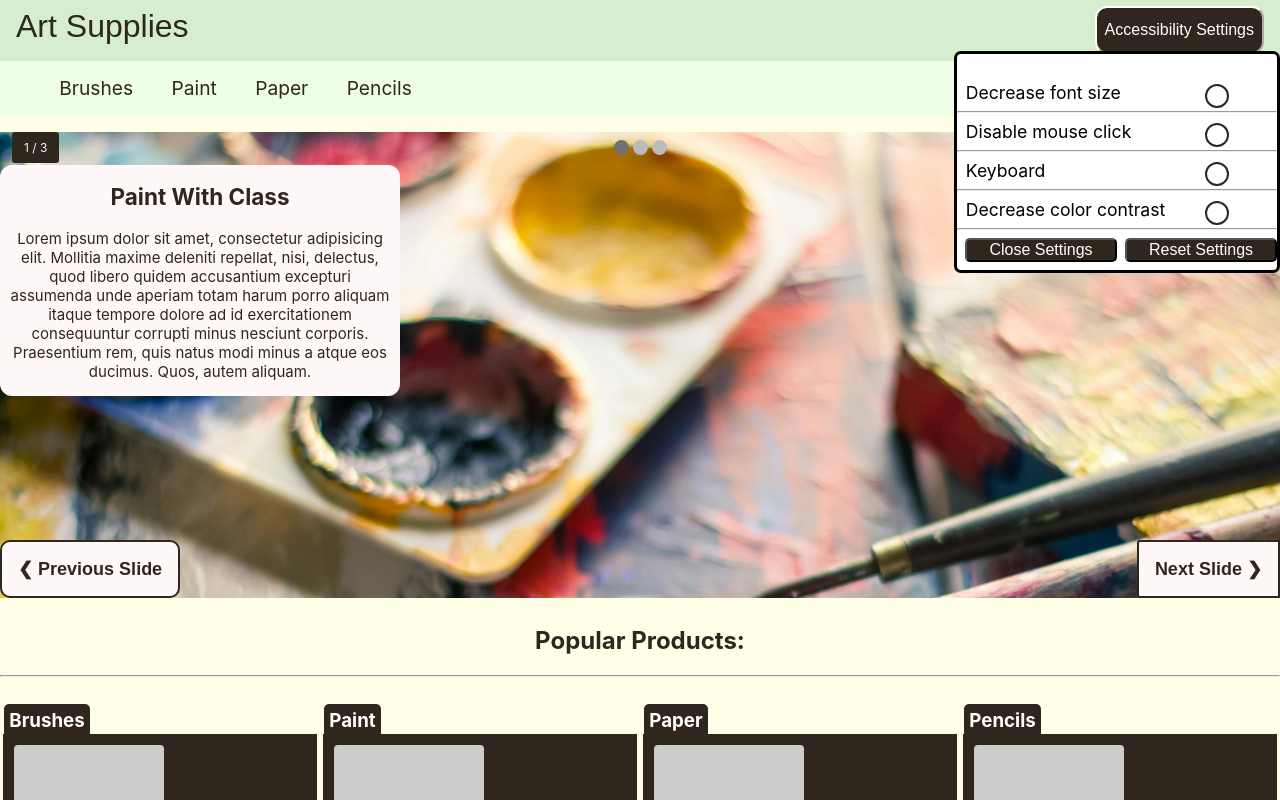
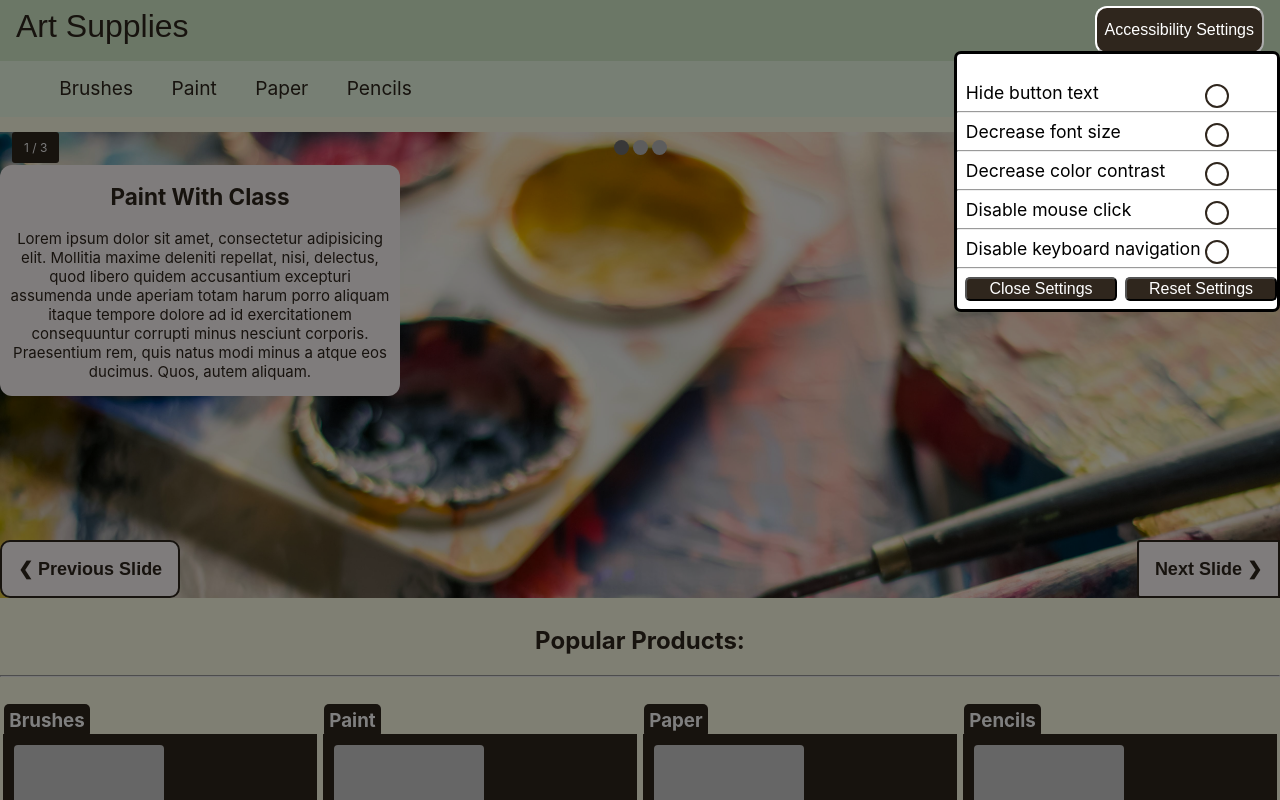
Before and after one commit to minnalnh/Accessibility-Shop, a React (Create React App) app in the folder praktik/: page / in a window 1280 px wide. Both pictures are taken after a click on the button "Accessibility Settings". Shown: the top 800 px of the page. Built offline with nearby package versions, Linux system fonts and the light colour scheme; a web font is replaced by a local one.

Commit message:
nedtoning av bakgrund + tabIndex

```diff
--- a/praktik/src/App.css
+++ b/praktik/src/App.css
@@ -355,6 +355,18 @@ button:hover {
   margin-right: auto;
 }
 
+.shadow-box {
+  position: fixed;
+  top: 0;
+  left: 0;
+  width: 100%;
+  height: 100%;
+  z-index: 2;
+  opacity: 0.5;
+  pointer-events: none;
+  background-color: black;
+}
+
 .numbertext {
   color: #f2f2f2;
   font-size: 12px;
@@ -433,7 +445,7 @@ body {
   z-index: 2;
   opacity: 0.8;
   pointer-events: none;
-  background-color: white;
+  background-color: grey;
 }
 
 .alert-text {
--- a/praktik/src/components/Settings.jsx
+++ b/praktik/src/components/Settings.jsx
@@ -10,9 +10,18 @@ function Settings() {
 
     const overlayRef = useRef(null);
     const contrastRef = useRef(null);
+    const shadowRef = useRef(null);
+    const tabIndexRef = useRef(null);
 
     const toggleBoxVisibility = () => {
         setBoxVisibility((prevVisibility) => !prevVisibility);
+
+        if(!isBoxVisible) {
+            shadowRef.current.classList.add("shadow-box");
+
+        } else {
+            shadowRef.current.classList.remove("shadow-box");
+        }
     };
 
     const handleRadioChange = (event) => {
@@ -27,8 +36,9 @@ function Settings() {
         }*/
     };
 
-    const handleButtonClick = () => {
+    const handleCloseButtonClick = () => {
         setBoxVisibility(false);
+        shadowRef.current.classList.remove("shadow-box");
     };
 
     const resetSettings = () => {
@@ -45,10 +55,10 @@ function Settings() {
         } else if(isChecked === "ColorContrast") {
             contrastRef.current.classList.add("overlay");
             overlayRef.current.classList.remove("disable-click");
-            setAlertText("The color contrast has been decreased");
+            setAlertText("Color contrast has been decreased");
 
         } else if(isChecked === "FontSize") {
-            document.body.style.fontSize = "big";
+            document.body.style.fontSize = "small"; // funkar inte
             setAlertText("Font size has been decreased");
 
         } else {
@@ -57,7 +67,6 @@ function Settings() {
             document.body.style.fontSize = "";
             setAlertText();
             setClickDisabled(false);
-
         }
     }, [isChecked]);
 
@@ -66,6 +75,9 @@ function Settings() {
                 <p className="alert-text"><strong>{alertText}</strong></p>
                 <div ref={overlayRef} className={`${isChecked ? 'disable-click' : ''}`}></div>
                 <div ref={contrastRef} className={`${isChecked ? 'change-contrast' : ''}`}></div>
+                <div ref={shadowRef}></div>
+                <div ref={tabIndexRef} tabIndex={isChecked === "Keyboard" ? -1 : 0}></div>
+
                 <div className="btn-container">
                     <button className="header-btn accessibility-btn" onClick={toggleBoxVisibility}>Accessibility Settings</button>
                 </div>
@@ -74,9 +86,24 @@ function Settings() {
                     <div className="settings-box">
                         <br />
                         <div className={`box ${isBoxVisible ? "" : "hidden"}`}>
+
+                                <label className="radio-container">
+                                <span className="radio-label">Hide button text</span>
+                                    <input type="radio" id="hideButtonText" name="setting" value="HideButtonText" checked={isChecked === "HideButtonText"}></input>
+                                    <span className="custom-radio"></span>
+                                </label>
+                                <hr />
+
                                 <label className="radio-container">
                                 <span className="radio-label">Decrease font size</span>
                                     <input type="radio" id="font-size" name="setting" value="FontSize" checked={isChecked === "FontSize"} onChange={handleRadioChange}></input>
+                                    <span className="custom-radio"></span>
+                                </label>
+                                <hr />
+
+                                <label className="radio-container">
+                                <span className="radio-label">Decrease color contrast</span>
+                                    <input type="radio" id="colorContrast" name="setting" value="ColorContrast" checked={isChecked === "ColorContrast"} onChange={handleRadioChange}></input>
                                     <span className="custom-radio"></span>
                                 </label>
                                 <hr />
@@ -89,20 +116,14 @@ function Settings() {
                                 <hr />
 
                                 <label className="radio-container">
-                                <span className="radio-label">Keyboard</span>
+                                <span className="radio-label">Disable keyboard navigation</span>
                                     <input type="radio" id="keyboard" name="setting" value="Keyboard" checked={isChecked === "Keyboard"} onChange={handleRadioChange}></input>
                                     <span className="custom-radio"></span>
                                 </label>
                                 <hr />
 
-                                <label className="radio-container">
-                                <span className="radio-label">Decrease color contrast</span>
-                                    <input type="radio" id="colorContrast" name="setting" value="ColorContrast" checked={isChecked === "ColorContrast"} onChange={handleRadioChange}></input>
-                                    <span className="custom-radio"></span>
-                                </label>
-                                <hr />
                                 <div className="flex-container">
-                                    <button className="close-btn settings-btn" onClick={handleButtonClick}>Close Settings</button>
+                                    <button className="close-btn settings-btn" onClick={handleCloseButtonClick}>Close Settings</button>
                                     <button className="reset-btn settings-btn" onClick={resetSettings}>Reset Settings</button>
                                 </div>
                         </div>
```
